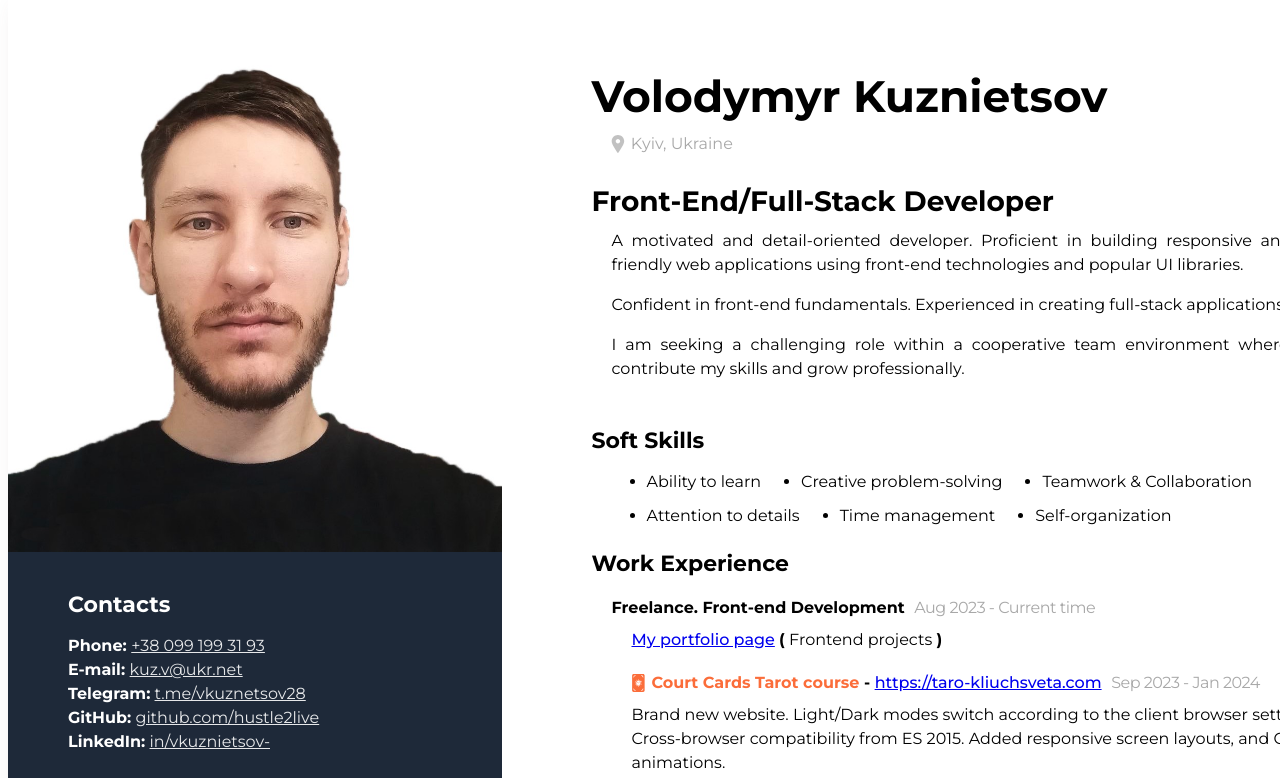
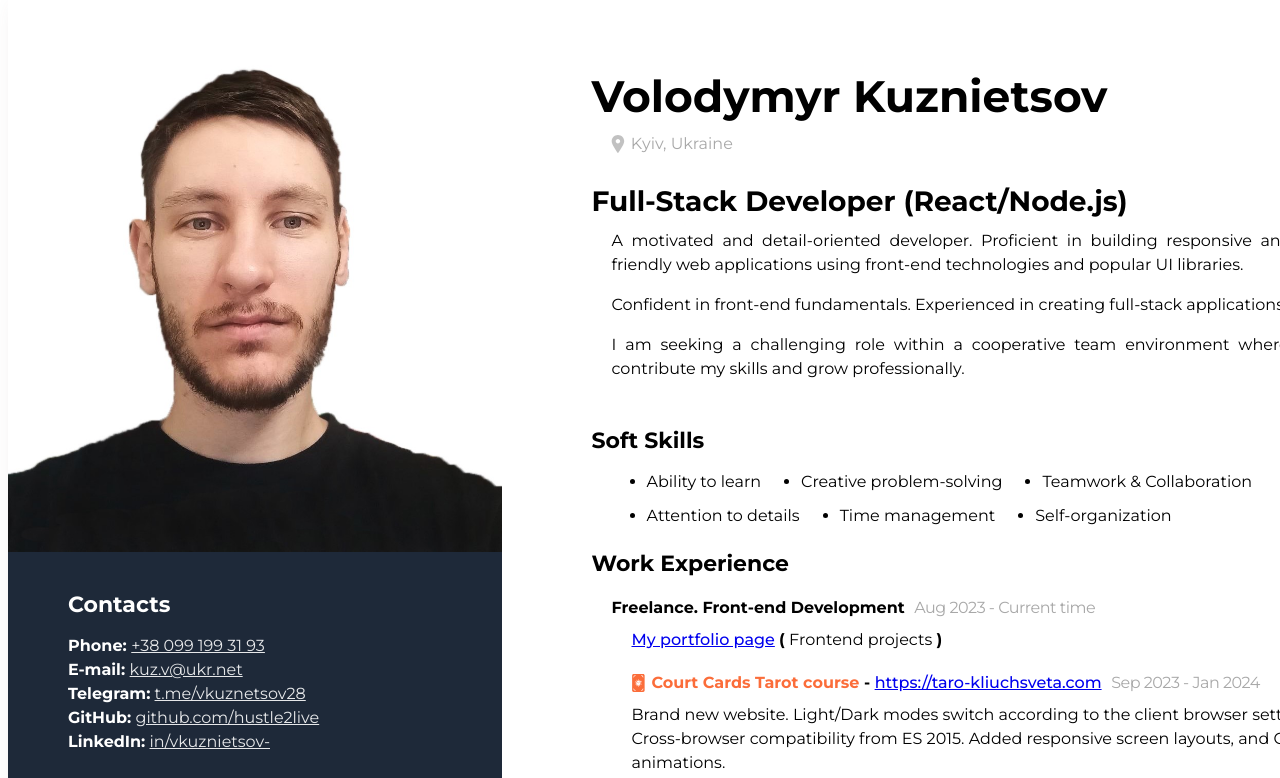
Before and after one commit to hustle2live/My_resume, a plain HTML site: page index.html in a window 1280 px wide. Shown: the top 778 px of the page. Drawn offline with nearby package versions, Linux system fonts and the light colour scheme.

Commit message:
featured heading

```diff
--- a/index.html
+++ b/index.html
@@ -23,7 +23,6 @@
                   <div class="my-description-section">
                      <p class="my-name-section">Volodymyr Kuznietsov</p>
                      <p class="work-experience-subtitle location">
-                        <!-- 06.01.1991 | -->
                         <span class="my-projects-bracket-2"></span>
                         <svg
                            class="svg_ico location"
@@ -47,7 +46,7 @@
                         </svg>
                         Kyiv, Ukraine
                      </p>
-                     <h1 class="about-me-profession">Front-End/Full-Stack Developer</h1>
+                     <h1 class="about-me-profession">Full-Stack Developer (React/Node.js)</h1>
 
                      <p>
                         A motivated and detail-oriented developer. Proficient in building responsive and user-friendly
```
